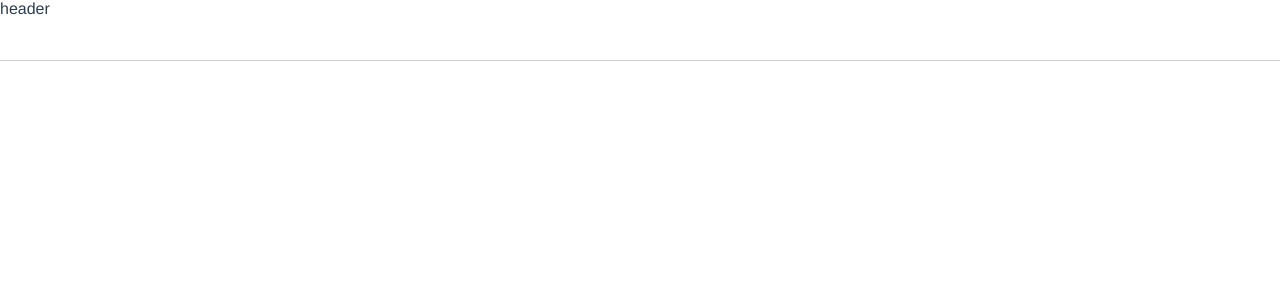
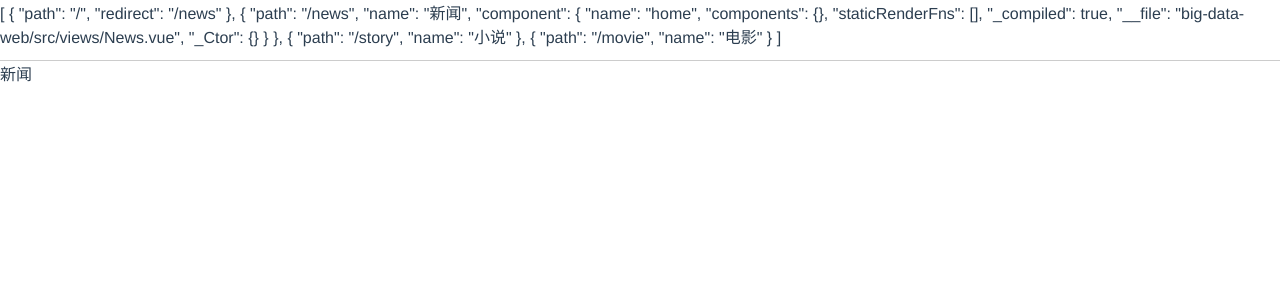
Before and after one commit to montage-f/big_data, a Vue app in the folder big-data-web/: page /news in a window 1280 px wide. Shown: the top 300 px of the page. Built offline with nearby package versions, Linux system fonts and the light colour scheme.

Commit message:
- [新增] 添加第一层路由

```diff
--- a/big-data-web/src/App.vue
+++ b/big-data-web/src/App.vue
@@ -1,7 +1,7 @@
 <template>
     <div id="app">
         <header>
-            header
+            {{ routes }}
         </header>
         <div class="content">
             <router-view />
@@ -17,7 +17,16 @@ export default {
             console.log(a);
         }
     },
-    methods: {}
+    methods: {},
+    computed: {
+        routes() {
+            const routes = this.$router.options.routes;
+            return routes;
+        }
+    },
+    mounted() {
+        console.log(this.$router);
+    }
 };
 </script>
 <style lang="less">
@@ -43,6 +52,7 @@ body {
 #app {
     display: flex;
     flex-direction: column;
+
     header {
         border-bottom: 1px solid #ccc;
         height: 60px;
--- a/big-data-web/src/router/index.js
+++ b/big-data-web/src/router/index.js
@@ -10,6 +10,10 @@ export default new Router({
     routes: [
         {
             path: '/',
+            redirect: '/news'
+        },
+        {
+            path: '/news',
             name: '新闻',
             component: News
         },
```
